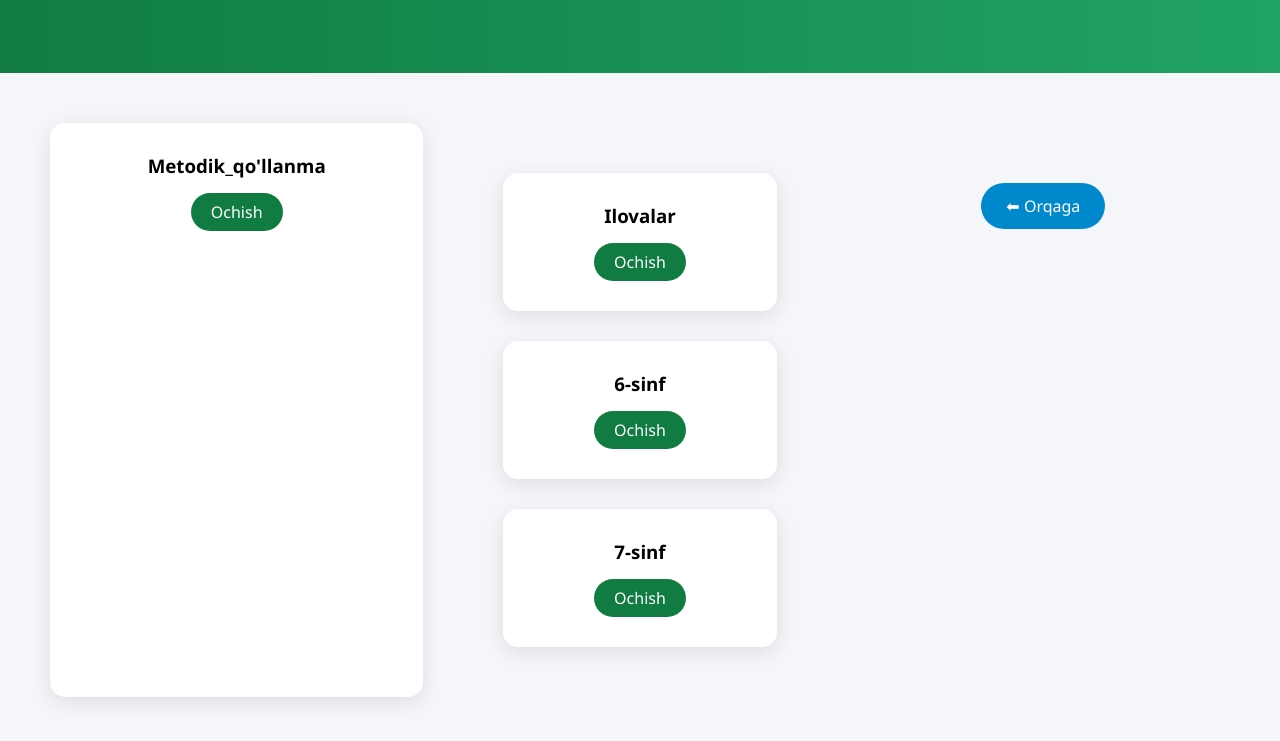
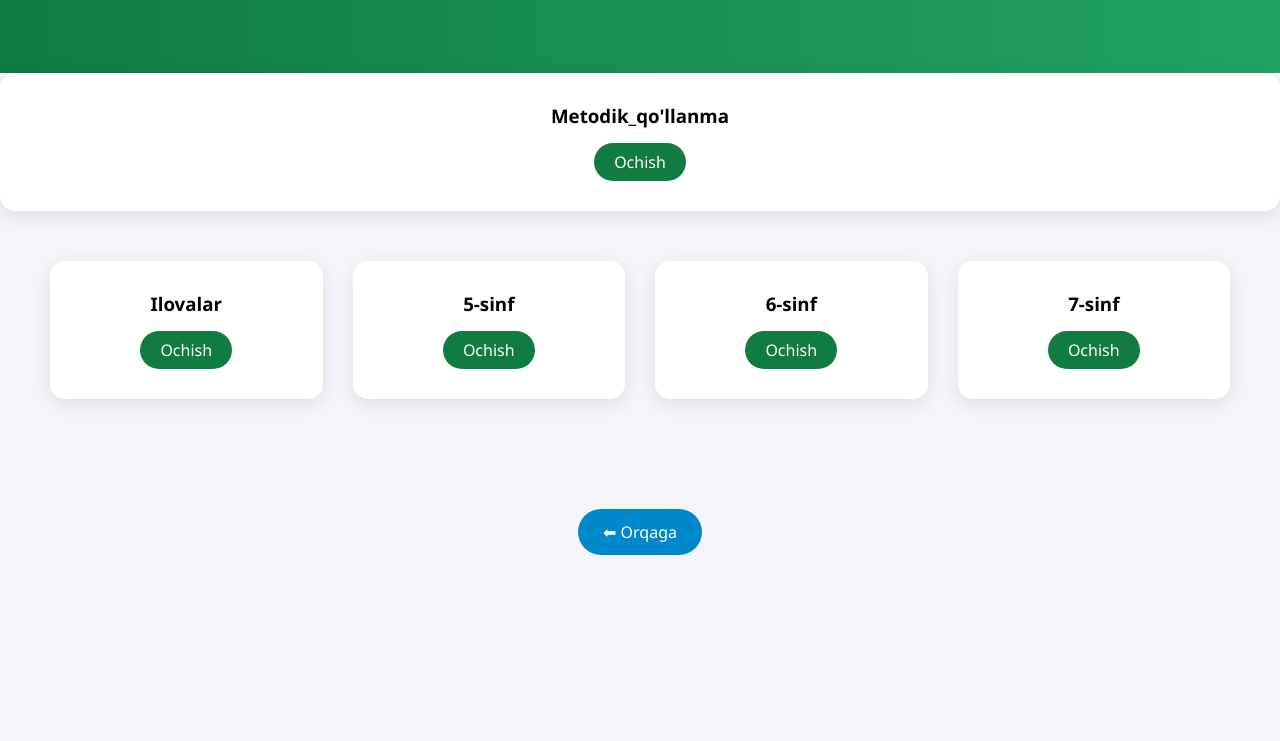
Before and after one commit to seyitova-sanobar/Hisob-kitoblarni-avtomatlashtirishda-EXCEL-elektron-jadvali, a plain HTML site: page kitoblar.html in a window 1280 px wide. Shown: the part 157-898 px from the top of the page. After the commit the page ends 800 px from the top, so only its background shows below. Drawn offline with Linux system fonts and the light colour scheme.

Commit message:
Update kitoblar.html

```diff
--- a/kitoblar.html
+++ b/kitoblar.html
@@ -13,7 +13,6 @@
 <h1>Darsliklardan Excel sahifalari</h1>
 </div>
 
-<section class="cards">
 <div class="card">
 <h3>Metodik_qo'llanma</h3>
 <a href="kitoblar/Metodik_qo'llanma_Seyitova_2026.pdf" target="_blank">Ochish</a>
@@ -23,6 +22,11 @@
 <div class="card">
 <h3>Ilovalar</h3>
 <a href="kitoblar/1-ilova.pdf" target="_blank">Ochish</a>
+</div>
+
+<div class="card">
+<h3>5-sinf</h3>
+<a href="kitoblar/5-sinf.pdf" target="_blank">Ochish</a>
 </div>
 
 <div class="card">
```
